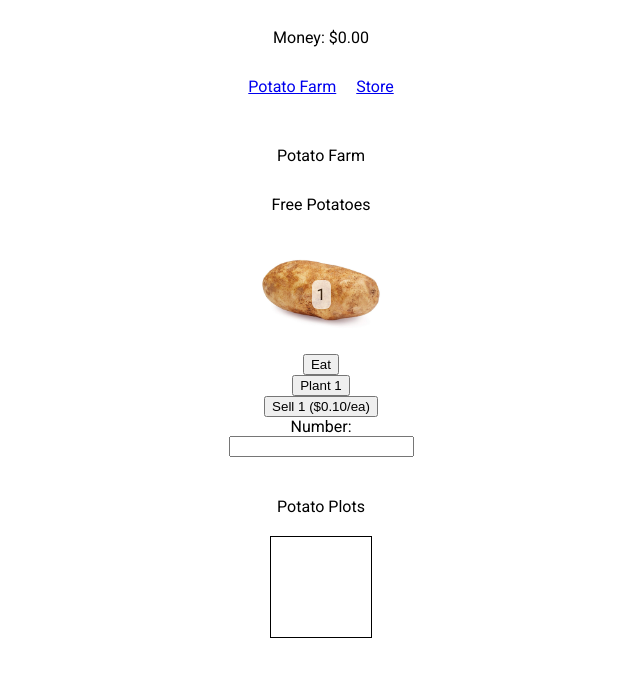
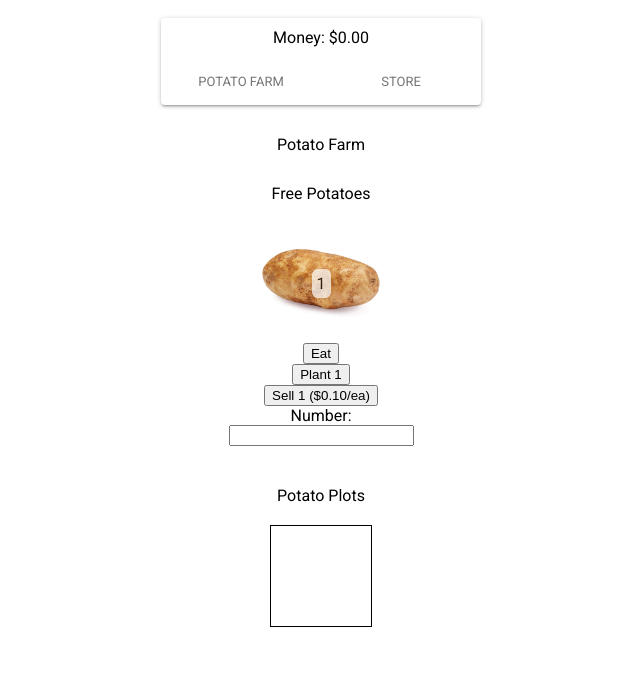
Before and after one commit to potatolandincremental/potato-land, a React app: page / in a window 1280 px wide. Shown: the top 676 px of the page, without its empty margins (319-959 px from the left). Built offline with nearby package versions, Linux system fonts and the light colour scheme.

Commit message:
material ui fanciness

```diff
--- a/src/components/App/App.tsx
+++ b/src/components/App/App.tsx
@@ -3,7 +3,7 @@ import { Provider } from "mobx-react";
 import { HashRouter, Redirect, Route, Switch } from "react-router-dom";
 import { PotatoFarm } from "../potatoFarm/PotatoFarm";
 import { PotatoFarmStore } from "../../store/potatoFarmStore";
-import { Navigation } from "./Navigation";
+import Navigation from "./Navigation";
 import { MoneyStore } from "../../store/moneyStore";
 import { Store } from "../store/Store";
 
--- a/src/components/App/Navigation.tsx
+++ b/src/components/App/Navigation.tsx
@@ -5,12 +5,29 @@ import { typeValue } from "../utils/utils";
 import posed from "react-pose";
 import { MoneyStoreProps } from "../../store/moneyStore";
 import { inject, observer } from "mobx-react";
-import { Link } from "react-router-dom";
+import { Link, withRouter } from "react-router-dom";
 import { Store } from "../store/Store";
+import { Paper, Tabs, Tab, WithStyles, withStyles } from "@material-ui/core";
+
+const styles = {
+  root: {
+    flexGrow: 1
+  }
+};
+
+interface Props extends MoneyStoreProps, WithStyles<typeof styles> {
+  match: any;
+  location: any;
+  history: any;
+}
+
+interface State {
+  value: number;
+}
 
 @inject("moneyStore")
 @observer
-export class Navigation extends React.Component<MoneyStoreProps> {
+class Navigation extends React.Component<Props, State> {
   getMoney = () => {
     const money = this.props.moneyStore.money;
     if (money == null) {
@@ -18,13 +35,40 @@ export class Navigation extends React.Component<MoneyStoreProps> {
     }
     return money;
   };
+
+  state = {
+    value: 0
+  };
+
+  handleChange = (event, value) => {
+    this.setState({ value });
+    this.goTo(event, value);
+  };
+
+  goTo = (event, value) => {
+    this.props.history.push(value);
+  };
   render() {
+    const { classes } = this.props;
+
     return (
       <ColumnDiv>
+        <Paper className={classes.root}>
         <RowDiv>Money: ${this.getMoney().toFixed(2)}</RowDiv>
-        <RowDiv><RowDiv><Link to='/potatoFarm'>Potato Farm</Link></RowDiv>
-       <RowDiv><Link to='/store'>Store</Link></RowDiv></RowDiv>
+          <Tabs
+            value={this.state.value}
+            onChange={this.handleChange}
+            indicatorColor="primary"
+            textColor="primary"
+            centered
+          >
+            <Tab label="Potato Farm" value="/potatoFarm" />
+            <Tab label="Store" value="/store" />
+          </Tabs>
+        </Paper>
       </ColumnDiv>
     );
   }
 }
+
+export default withStyles(styles)(withRouter(Navigation));
```
Also changed, not shown: package.json (+4 -3 lines), 1 other file (tests, documents, lock files or other folders).
